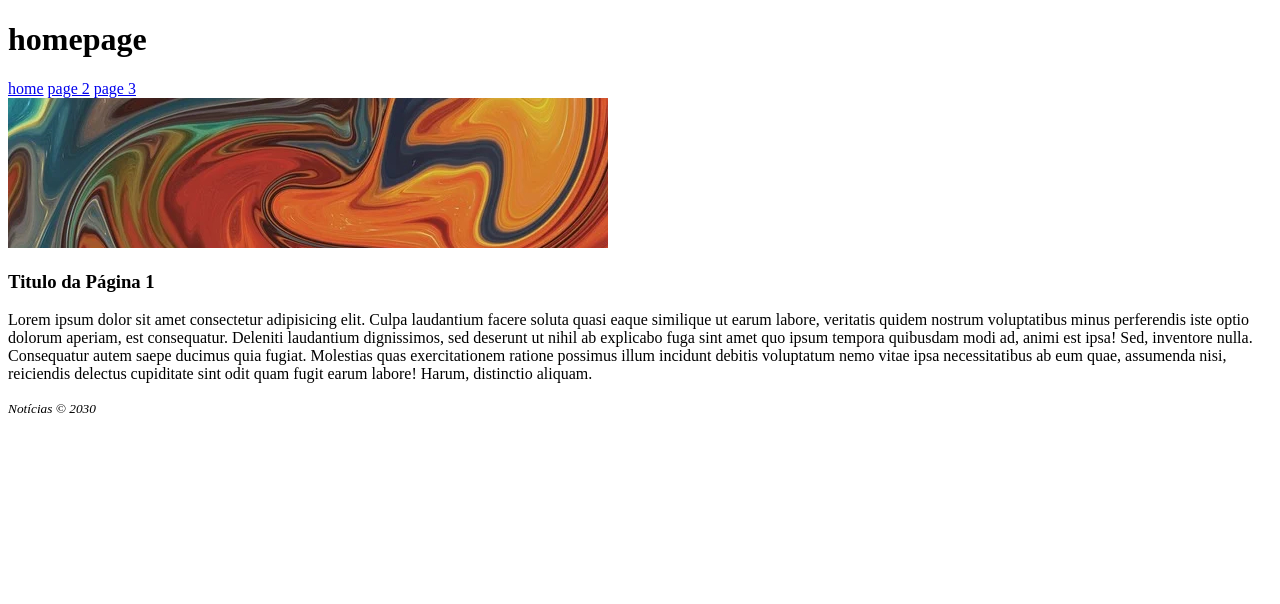
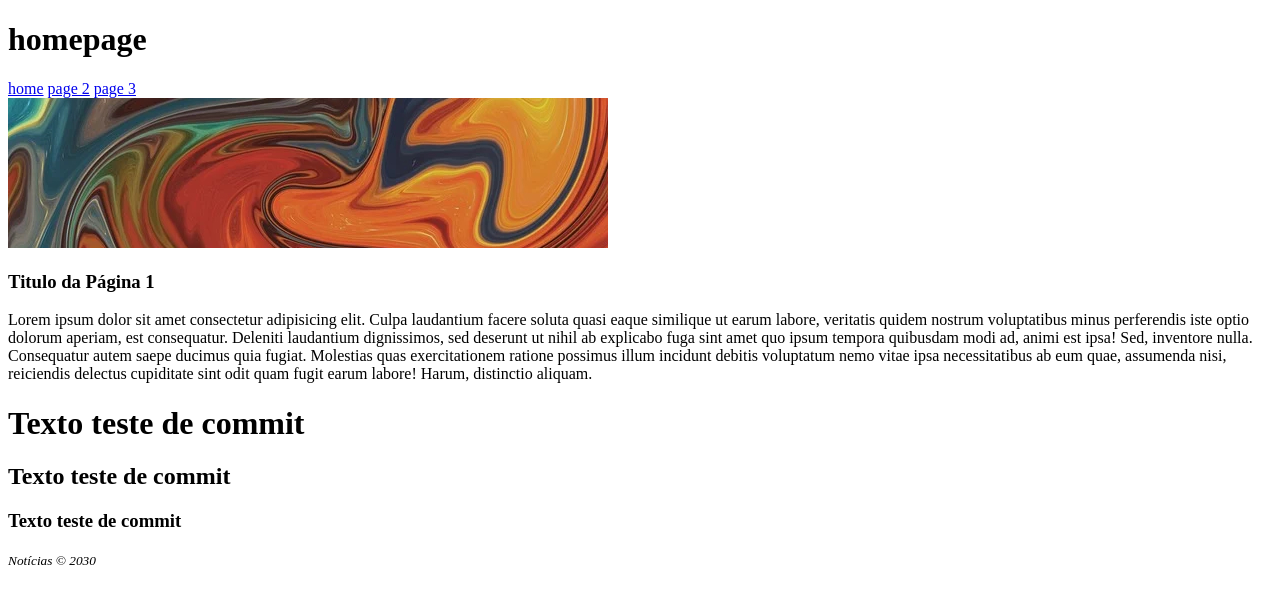
Before and after one commit to Isadevs/desenvolvimento-Web-Compacto-e-Completo-Joao-Ribeiro, a plain HTML site: page projeto-das-aulas/012/index.html in a window 1280 px wide. Drawn offline with Linux system fonts and the light colour scheme.

Commit message:
colocando textos de níveis h1, h2,h3

```diff
--- a/projeto-das-aulas/012/index.html
+++ b/projeto-das-aulas/012/index.html
@@ -29,6 +29,10 @@
             </p>
         </article>
 
+        <h1>Texto teste de commit</h1>
+        <h2>Texto teste de commit</h2>
+        <h3>Texto teste de commit</h3>
+
         <footer>
             <small><i>Notícias &copy; 2030</i></small>
         </footer>
```
